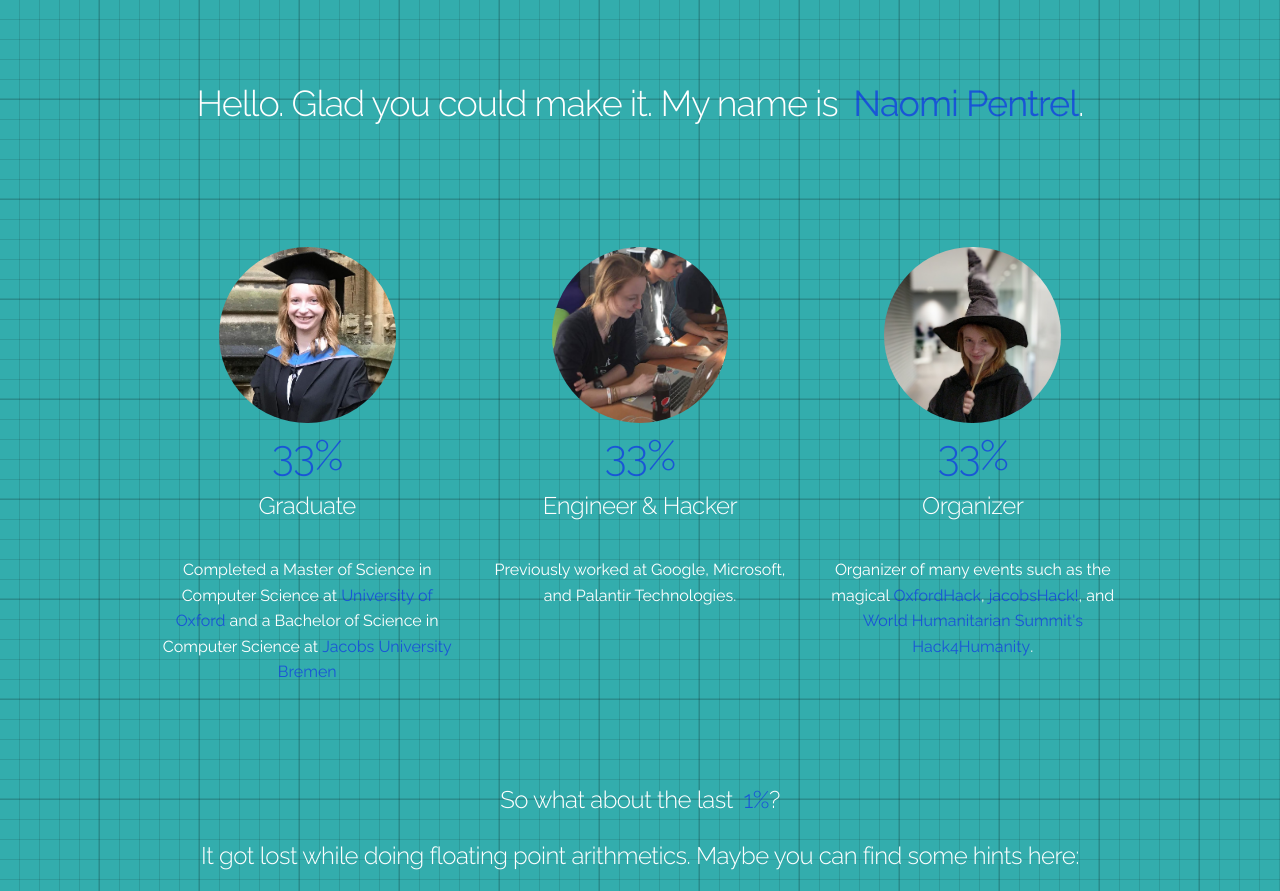
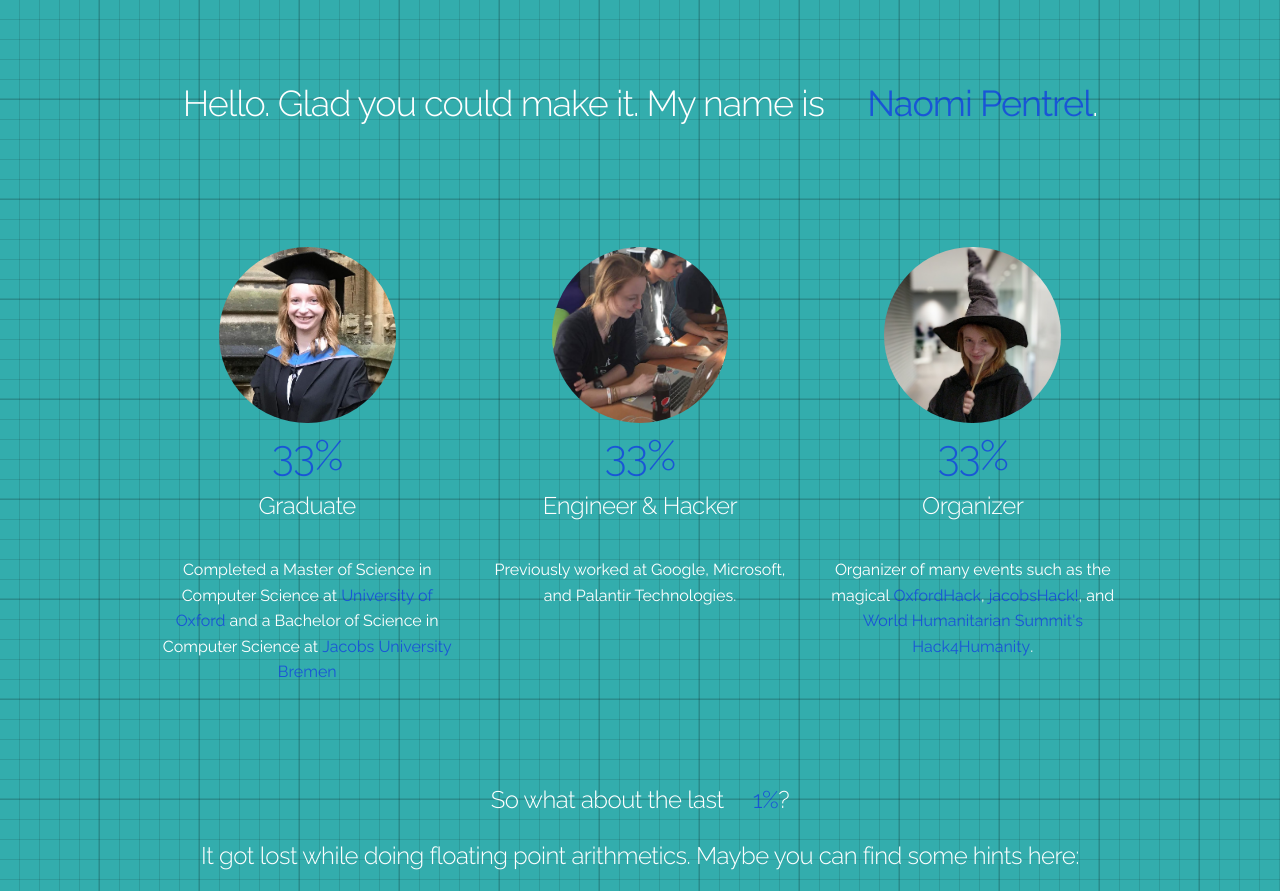
Before and after one commit to npentrel/personal-website, a website: page static/index_verbose.html in a window 1280 px wide. Shown: the top 891 px of the page. Drawn offline with nearby package versions, Linux system fonts and the light colour scheme.

Commit message:
better solution

```diff
--- a/static/index_verbose.html
+++ b/static/index_verbose.html
@@ -2,7 +2,7 @@
 <html lang="en" xmlns:og="http://ogp.me/ns#" xmlns:fb="http://www.facebook.com/2008/fbml">
 <head>
   <!-- for Google -->
-  <meta name="description" content="Naomi Pentrel is studying Computer Science at the University of Oxford. She is an engineer and a hacker. In her free time she attends hackathons and organizes hackathons and conferences." />
+  <meta name="description" content="Naomi Pentrel studied Computer Science at the University of Oxford. She is an engineer and a hacker. In her free time she attends hackathons and organizes hackathons and conferences." />
   <meta name="keywords" content="hackathons, computer science, naomi pentrel" />
 
   <meta name="author" content="Naomi Pentrel" />
@@ -14,12 +14,12 @@
   <meta property="og:type" content="article" />
   <meta property="og:image" content="https://raw.githubusercontent.com/npentrel/personal-website/master/static/assets/NaomiPentrel.png" />
   <meta property="og:url" content="http://naomi.codes" />
-  <meta property="og:description" content="Naomi Pentrel is studying Computer Science at the University of Oxford. She is an engineer and a hacker. In her free time she attends hackathons and organizes hackathons and conferences." />
+  <meta property="og:description" content="Naomi Pentrel studied Computer Science at the University of Oxford. She is an engineer and a hacker. In her free time she attends hackathons and organizes hackathons and conferences." />
 
   <!-- for Twitter -->
   <meta name="twitter:card" content="summary" />
   <meta name="twitter:title" content="Hello. I'm Naomi." />
-  <meta name="twitter:description" content="Naomi Pentrel is studying Computer Science at the University of Oxford. She is an engineer and a hacker. In her free time she attends hackathons and organizes hackathons and conferences." />
+  <meta name="twitter:description" content="Naomi Pentrel studied Computer Science at the University of Oxford. She is an engineer and a hacker. In her free time she attends hackathons and organizes hackathons and conferences." />
   <meta name="twitter:image" content="https://raw.githubusercontent.com/npentrel/personal-website/master/static/assets/NaomiPentrel.png" />
   <meta charset="utf-8">
   <title>Hello. I'm Naomi Pentrel.</title>
@@ -71,7 +71,7 @@
 <body>
   <div class="section values" style="padding-top: 8rem;">
     <div class="container">
-      <b><h3 class="section-heading">Hello. Glad you could make it. My name is <name class="highlight"><a href="http://naomi.codes/" style="    padding-left: 0.2em;"> Naomi Pentrel</a></name>.</h3></b>
+      <b><h3 class="section-heading">Hello. Glad you could make it. My name is <name class="highlight"><a href="http://naomi.codes/">&emsp;Naomi Pentrel</a></name>.</h3></b>
       <div class="teaser">
         <div class="row">
           <div class="one-third column value">
@@ -93,7 +93,7 @@
             <b><p class="value-description">Organizer of many events such as the magical <a href="http://www.oxfordhack.com">OxfordHack</a>, <a href="jacobshack.com">jacobsHack!</a>, and <a href="https://www.worldhumanitariansummit.org/summit/specialevents/hack4humanity">World Humanitarian Summit's Hack4Humanity</a>.</p></b>
           </div>
         </div>
-        <h5><br><br> So what about the last <one class="highlight" style="padding-left: 0.2em;"> 1%</one>? </h5>
+        <h5><br><br> So what about the last <one class="highlight"">&emsp;1%</one>? </h5>
         <h5>It got lost while doing floating point arithmetics. Maybe you can find some hints here:</h5>
         <div class="row">
           <div class="social">
```
